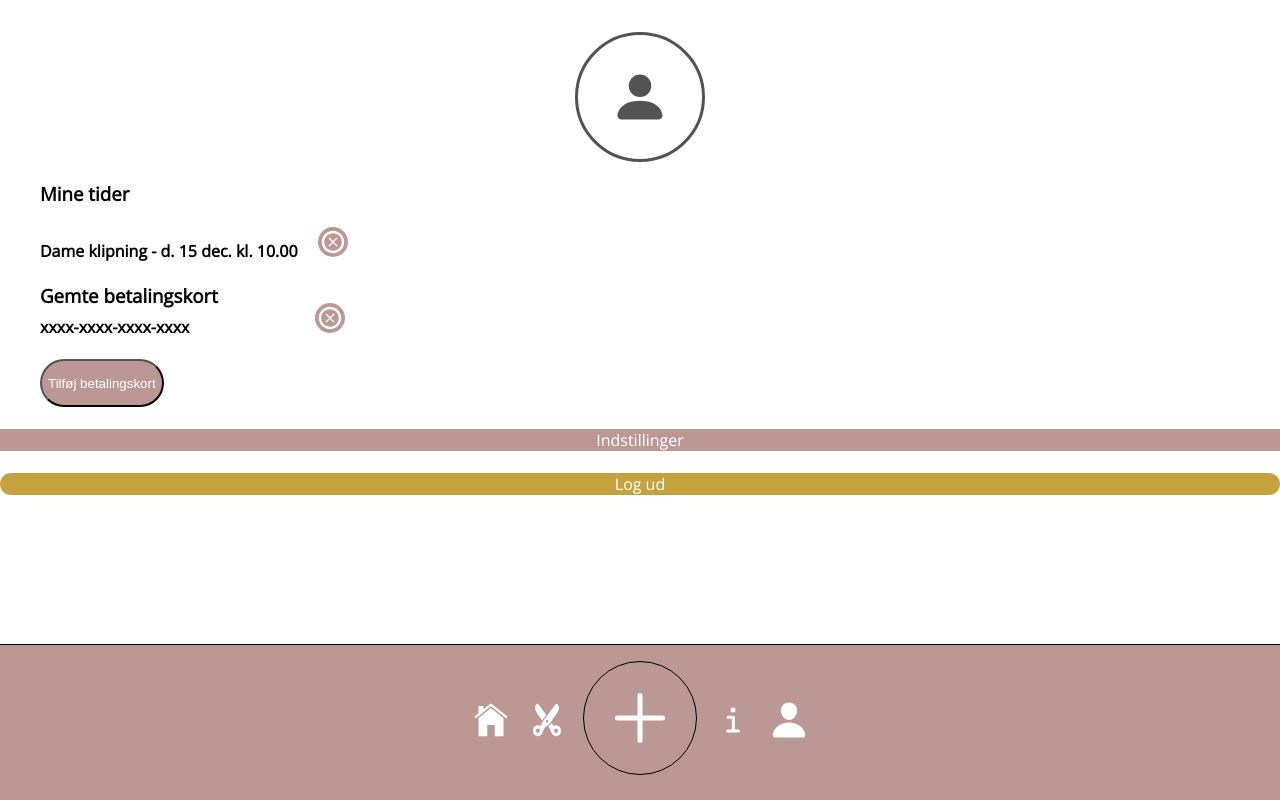
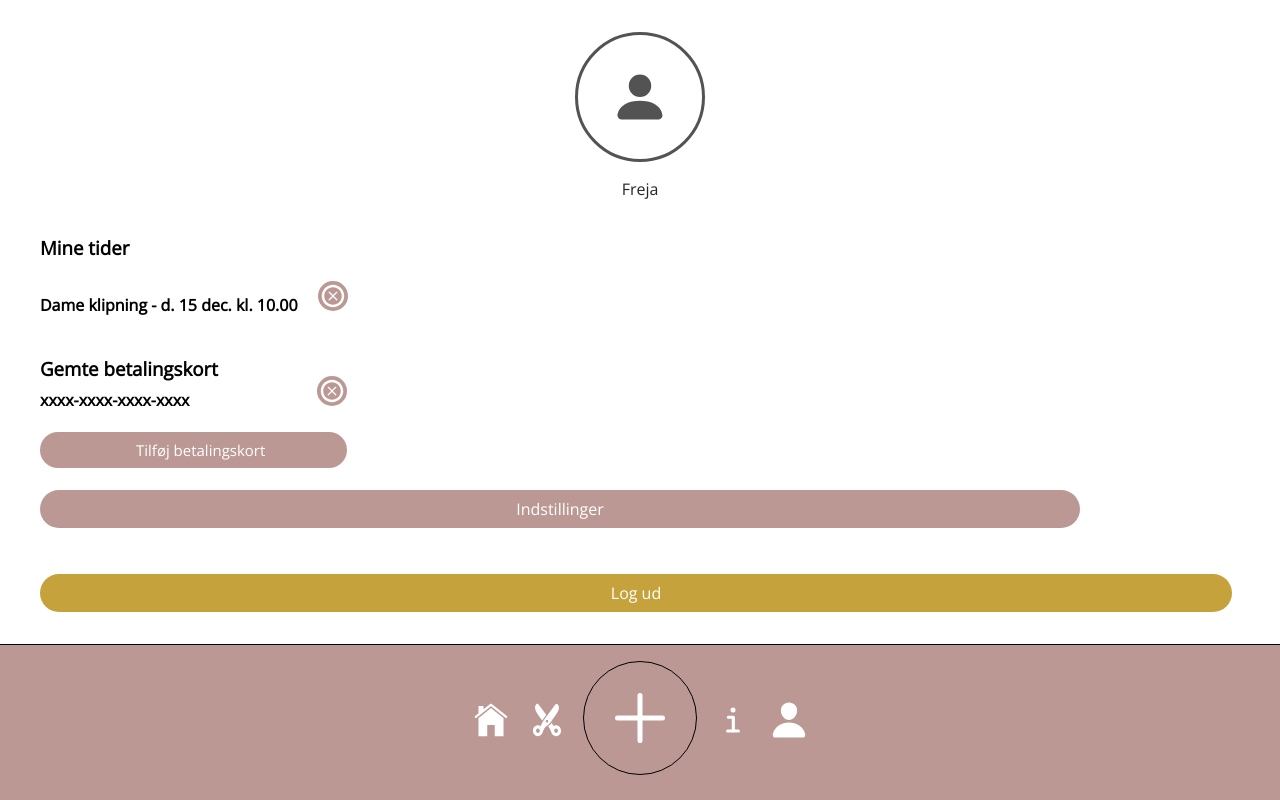
Before and after one commit to frejarafn/advanced-frisoer-test, a React (Create React App) app: page /Profil in a window 1280 px wide. Built offline with nearby package versions, Linux system fonts and the light colour scheme; a web font is replaced by a local one.

Commit message:
profil stylet

```diff
--- a/src/page/Profil.js
+++ b/src/page/Profil.js
@@ -8,9 +8,13 @@ import { NavLink } from "react-router-dom";
 export default function Profil() {
     return (
             <section>
-                    {/*Profil billede*/}
+                    {/*Profil billede og tekst*/}
                     <div className="profil-main">
                         <BsPersonFill className="profil-billede"/>
+                    </div>
+
+                    <div className="profil-tekst">
+                        <p className="profil-navn">Freja</p>
                     </div>
 
                      {/*Main indhold*/}
@@ -25,7 +29,7 @@ export default function Profil() {
                     </div>
 
                     <button className="betalingskort-knap">
-                        <p className="betalingskort-tekst-knap">Tilføj betalingskort</p>
+                        Tilføj betalingskort
                     </button>
 
                         <br></br>
@@ -33,7 +37,9 @@ export default function Profil() {
 
                      {/*Indstillinger knap*/}
                     <div className="indstillinger-knap">
-                        <NavLink to ="/Indstillinger">Indstillinger</NavLink>
+                        <NavLink to ="/Indstillinger">
+                            Indstillinger
+                        </NavLink>
                     </div>
 
                         <br></br>
--- a/src/styles/Profil.css
+++ b/src/styles/Profil.css
@@ -16,12 +16,15 @@
     color: rgb(83, 83, 83);
 }
 
+.profil-tekst{
+    justify-content: center;
+    text-align: center;
+    display: flex;
+    color: #262626;
+}
+
 /*main indhold*/
 .profil-tider{
-    padding-left: 2.5rem;
-}
-
-.profil-betaling{
     padding-left: 2.5rem;
 }
 
@@ -29,10 +32,16 @@
     margin-top: -1.5rem;
 }
 
+.profil-betaling{
+    padding-left: 2.5rem;
+    margin-top: 2.5rem;
+}
+
 .betalingstekst{
     margin-top: -1.5rem;
 }
 
+/*ikoner*/
 .slet-ikon1{
     background-color: #bb9894;
     color: #ffffff;
@@ -46,7 +55,7 @@
     color: #ffffff;
     font-size: 30px;
     border-radius: 50px;
-    margin-left: 7.6rem;
+    margin-left: 7.7rem;
 }
 
 /*betalingskortknap*/
@@ -55,6 +64,13 @@
     color: #ffffff;
     margin-left: 2.5rem;
     border-radius: 25px;
+    padding-left: 6rem;
+    padding-right: 5.1rem;
+    border-style: none;
+    padding-top: 0.5rem;
+    padding-bottom: 0.5rem;
+    font-size: 15px;
+    font-family: Open Sans;
 }
 
 /*indstillinger knap*/
@@ -63,6 +79,11 @@
     justify-content: center;
     display: flex;
     background-color: #bb9894;
+    margin-left: 2.5rem;
+    margin-right: 12.5rem;
+    border-radius: 25px;
+    padding-top: 0.5rem;
+    padding-bottom: 0.5rem;
 }
 
 .indstillinger-knap a {
@@ -77,6 +98,11 @@
     display: flex;
     background-color: #c6a23d;
     border-radius: 25px;
+    margin-top: 1.5rem;
+    margin-left: 2.5rem;
+    margin-right: 3rem;
+    padding-top: 0.5rem;
+    padding-bottom: 0.5rem;
 }
 
 .logud-knap a {
```
